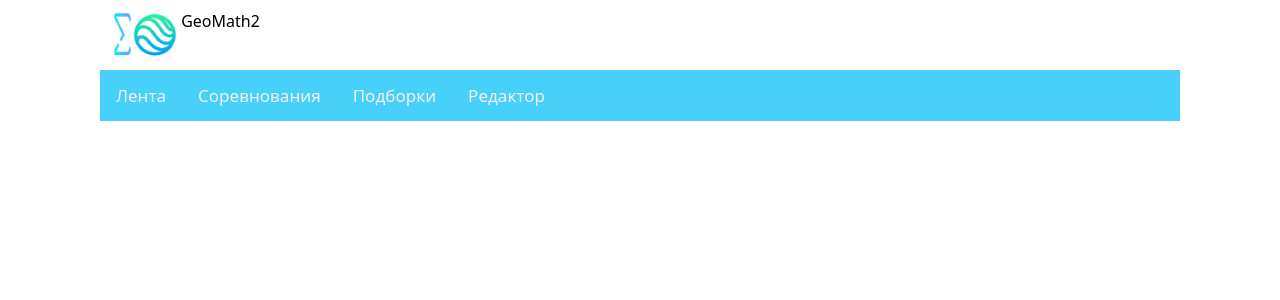
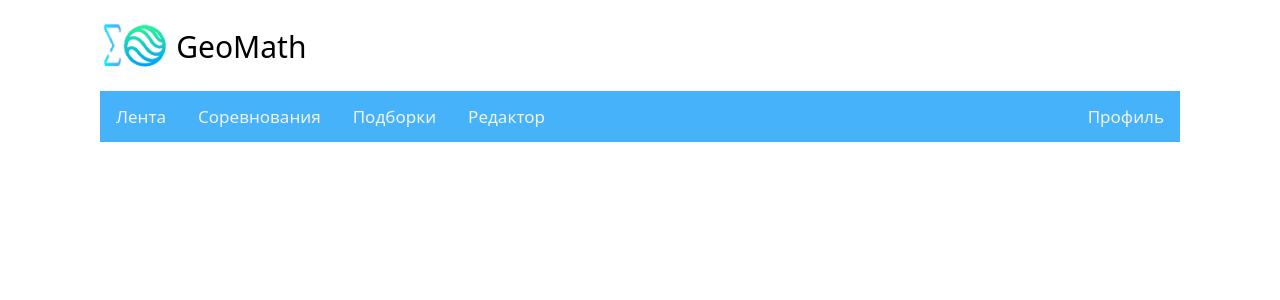
Before and after one commit to GrafGeometr/GeoMath2, a Flask app: page / in a window 1280 px wide. Shown: the top 300 px of the page. Run offline with Flask 3, Linux system fonts and the light colour scheme.

Commit message:
Added profile button

```diff
--- a/flask_stuff.py
+++ b/flask_stuff.py
@@ -9,10 +9,9 @@ app.config['UPLOAD_EXTENSIONS'] = ['.txt', '.pdf', '.doc', '.docx', '.png', '.jp
 #login_manager = LoginManager()
 #login_manager.init_app(app)
 
-
 @app.route('/')
 def index():
-    return render_template('base.html')
+    return render_template('base.html', username = "EvgenyUtkin")
 
 @app.route('/feed')
 def feed():
@@ -30,6 +29,10 @@ def collections():
 def editor():
     return render_template('editor.html')
 
+@app.route('/profile/<username>')
+def profile(username):
+    return render_template('profile.html', username = username)
+
 def main():
     port = int(os.environ.get("PORT", 5000))
     #app.run(host='0.0.0.0', port=port)
--- a/templates/base.html
+++ b/templates/base.html
@@ -33,21 +33,31 @@ body {
 .logo_img {
     mix-blend-mode: multiply;
     height: 50px;
-    vertical-align: middle;
 }
 
 .header {
     display: flex;
     flex-direction: row;
     justify-content: flex-start;
-    padding: 10px;
+    align-items: center;
+    padding-top: 10px;
+    padding-bottom: 10px;
+}
+
+.logo_title {
+    text-align: center;
+    font-size: 30px;
+    padding-top: 16px;
+    padding-bottom: 14px;
+    padding-left: 5px;
 }
 
 .topnav {
     display: flex;
     flex-direction: row;
     justify-content: space-between;
-    background-color: #46d0fa;
+    align-items: stretch;
+    background-color: rgb(70, 178, 250);
 }
 
 .menubar {
@@ -61,7 +71,7 @@ body {
 
     <div class="header">
         <img class = "logo_img" src="/static/images/logo.png" alt="logo">
-        <div size="6" style="vertical-align: middle;">GeoMath2</div>
+        <div class = "logo_title">GeoMath</div>
     </div>
 
     <div class="topnav">
@@ -71,6 +81,10 @@ body {
             <a id="collections_nav" href="/collections">Подборки</a>
             <a id="editor_nav" href="/editor">Редактор</a>
         </div>
+
+        <div class="profile">
+            <a id="profile_nav" href="/profile/{{username}}">Профиль</a>
+        </div>
     </div>
     {% block content %}{% endblock %}
 
```
Also changed, not shown: templates/profile.html (added, +10 -0 lines).
